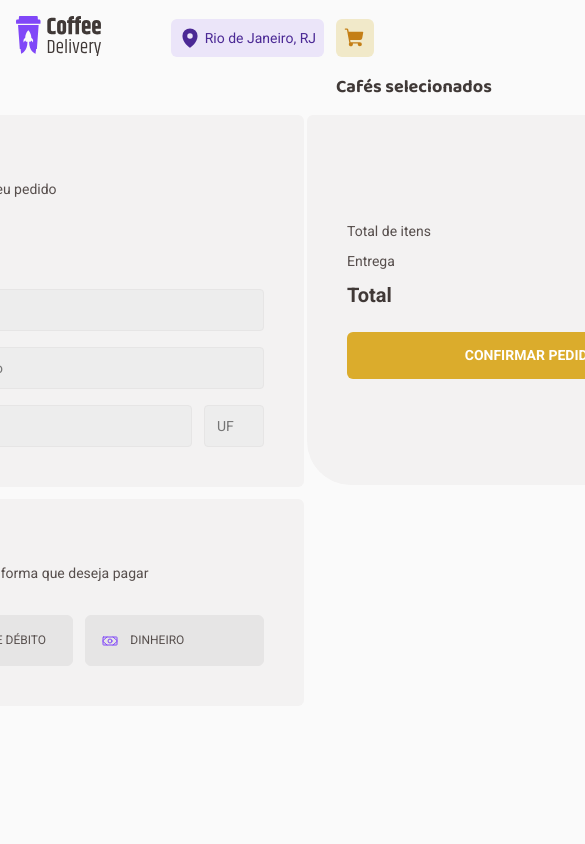
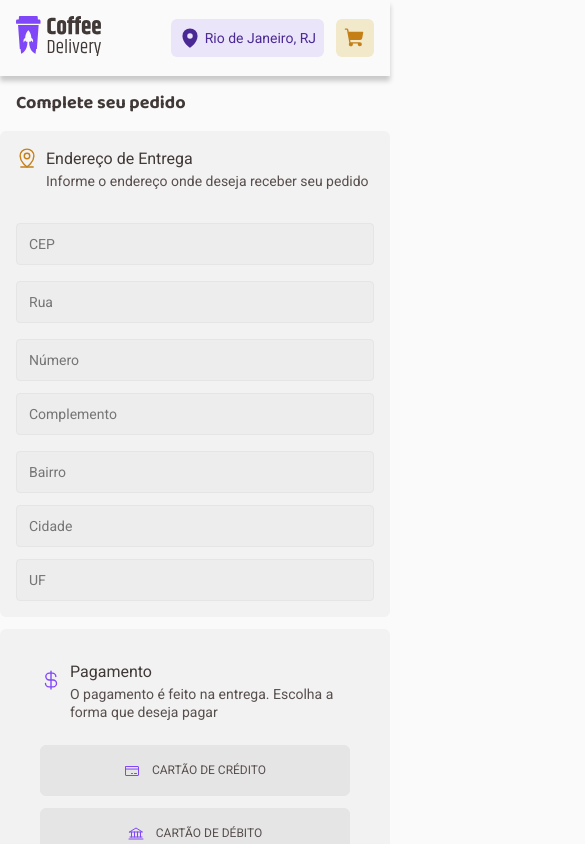
Before and after one commit to bernardo-caetano/coffee-delivery, a React (Vite) app: page /checkout in a window 390 px wide. Shown: the top 844 px of the page, 585 px wide, since content can reach past the window. Built offline with nearby package versions, Linux system fonts and the light colour scheme.

Commit message:
checkout and success pages responsivity done

```diff
--- a/src/components/Header/styles.ts
+++ b/src/components/Header/styles.ts
@@ -8,6 +8,12 @@ export const HeaderContainer = styled.header`
   padding: 2rem 0;
   @media (max-width: 768px) {
     padding: 1rem 1rem;
+    position: fixed;
+    top: 0;
+    left: 0;
+    right: 0;
+    background: ${(props) => props.theme.background};
+    box-shadow: 0 5px 5px rgba(0, 0, 0, 0.2);
   }
 `
 export const LocalizationCartContainer = styled.div`
--- a/src/layout/DefaultLayout.tsx
+++ b/src/layout/DefaultLayout.tsx
@@ -1,11 +1,12 @@
 import { Outlet } from 'react-router-dom'
-import { LayoutContainer } from './styles'
+import { LayoutContainer, BackgroundHeader } from './styles'
 import { Header } from '../components/Header'
 
 export function DefaultLayout() {
   return (
     <LayoutContainer>
       <Header />
+      <BackgroundHeader />
       <Outlet />
     </LayoutContainer>
   )
--- a/src/layout/styles.ts
+++ b/src/layout/styles.ts
@@ -6,3 +6,12 @@ export const LayoutContainer = styled.div`
   justify-content: center;
   flex-direction: column;
 `
+
+export const BackgroundHeader = styled.div`
+  @media (max-width: 768px) {
+    width: 100%;
+    height: 76px;
+
+    margin-bottom: 1rem;
+  }
+`
--- a/src/pages/Checkout/index.tsx
+++ b/src/pages/Checkout/index.tsx
@@ -139,7 +139,7 @@ export function Checkout() {
           />
           <FormContent>
             <Input
-              width="12.5rem"
+              style={{ width: '12.5rem' }}
               placeholder="CEP"
               required
               type="number"
@@ -147,7 +147,7 @@ export function Checkout() {
               onChange={(e) => updateDeliveryData(e)}
             />
             <Input
-              width="100%"
+              style={{ width: '100%' }}
               placeholder="Rua"
               required
               type="text"
@@ -157,14 +157,14 @@ export function Checkout() {
             <InputContainer>
               <Input
                 name="number"
-                width="12.5rem"
+                style={{ width: '12.5rem' }}
                 placeholder="Número"
                 required
                 type="number"
                 onChange={(e) => updateDeliveryData(e)}
               />
               <Input
-                width="100%"
+                style={{ width: '100%' }}
                 placeholder="Complemento"
                 type="text"
                 name="complement"
@@ -174,14 +174,14 @@ export function Checkout() {
             <InputContainer>
               <Input
                 name="neighbor"
-                width="12.5rem"
+                style={{ width: '12.5rem' }}
                 placeholder="Bairro"
                 required
                 type="text"
                 onChange={(e) => updateDeliveryData(e)}
               />
               <Input
-                width="100%"
+                style={{ width: '100%' }}
                 placeholder="Cidade"
                 required
                 type="text"
@@ -189,7 +189,7 @@ export function Checkout() {
                 onChange={(e) => updateDeliveryData(e)}
               />
               <Input
-                width="3.75rem"
+                style={{ width: '3.75rem' }}
                 placeholder="UF"
                 required
                 type="text"
--- a/src/pages/Checkout/styles.ts
+++ b/src/pages/Checkout/styles.ts
@@ -1,8 +1,4 @@
 import styled from 'styled-components'
-
-interface InputProps {
-  width: string
-}
 
 const BaseContainer = styled.div`
   display: flex;
@@ -17,11 +13,22 @@ export const CheckoutContainer = styled.div`
   width: 100%;
   gap: 2rem;
   max-width: 70rem;
+
+  @media (max-width: 1200px) {
+    flex-direction: column;
+    align-items: center;
+    justify-content: center;
+    max-width: 40rem;
+  }
 `
 
 export const AskContainer = styled(BaseContainer)`
   flex-direction: column;
   gap: 0.75rem;
+
+  @media (max-width: 1200px) {
+    width: 100%;
+  }
 `
 
 export const Title = styled.div`
@@ -39,6 +46,11 @@ export const Title = styled.div`
     line-height: 130%;
     color: ${(props) => props.theme['base-subtitle']};
   }
+
+  @media (max-width: 1200px) {
+    max-width: 40rem;
+    padding: 0 1rem;
+  }
 `
 
 export const FormContainer = styled.div`
@@ -55,6 +67,16 @@ export const FormContainer = styled.div`
   order: 0;
   align-self: stretch;
   flex-grow: 0;
+
+  @media (max-width: 1200px) {
+    max-width: 40rem;
+    width: 100%;
+  }
+
+  @media (max-width: 600px) {
+    padding: 1rem;
+    height: 100%;
+  }
 `
 
 export const PaymentContainer = styled.div`
@@ -71,6 +93,15 @@ export const PaymentContainer = styled.div`
   align-self: stretch;
   flex-grow: 0;
   flex-direction: column;
+
+  @media (max-width: 1200px) {
+    max-width: 40rem;
+    width: 100%;
+  }
+
+  @media (max-width: 600px) {
+    height: 100%;
+  }
 `
 export const CoffeeSelectedContainer = styled(BaseContainer)`
   flex-direction: column;
@@ -85,6 +116,12 @@ export const CoffeeSelectedContent = styled(BaseContainer)`
   background: ${(props) => props.theme['base-card']};
   border-radius: 6px 44px;
   flex-direction: column;
+
+  @media (max-width: 1200px) {
+    max-width: 40rem;
+    width: 100%;
+    padding: 1rem;
+  }
 `
 export const FormContent = styled.div`
   display: flex;
@@ -94,14 +131,21 @@ export const FormContent = styled.div`
   gap: 1rem;
   width: 100%;
   margin-top: 2rem;
+
+  @media (max-width: 600px) {
+    justify-content: flex-start;
+  }
 `
 
 export const InputContainer = styled(BaseContainer)`
   width: 100%;
   gap: 0.75rem;
+  @media (max-width: 600px) {
+    flex-direction: column;
+    justify-content: flex-start;
+  }
 `
-export const Input = styled.input<InputProps>`
-  width: ${(props) => props.width};
+export const Input = styled.input`
   height: 2.625rem;
   padding: 0.75rem;
   background: ${(props) => props.theme['base-input']};
@@ -127,11 +171,19 @@ export const Input = styled.input<InputProps>`
   &:focus {
     border-color: ${(props) => props.theme['yellow-dark']};
   }
+
+  @media (max-width: 600px) {
+    width: 100% !important;
+  }
 `
 export const PaymmentContent = styled(BaseContainer)`
   width: 100%;
   gap: 0.75rem;
   margin-top: 2rem;
+
+  @media (max-width: 600px) {
+    flex-direction: column;
+  }
 `
 
 export const PaymentButton = styled.button`
@@ -152,6 +204,17 @@ export const PaymentButton = styled.button`
   line-height: 160%;
   text-transform: uppercase;
   color: ${(props) => props.theme['base-text']};
+
+  @media (max-width: 1200px) {
+    max-width: 11.17rem;
+    width: 100%;
+    text-align: start;
+  }
+
+  @media (max-width: 1200px) {
+    max-width: 100%;
+    justify-content: center;
+  }
 `
 
 export const CoffeeListContent = styled(BaseContainer)`
@@ -190,6 +253,11 @@ export const TotalPriceContent = styled(BaseContainer)`
     text-transform: uppercase;
     color: ${(props) => props.theme.white};
     font-stretch: 100;
+
+    @media (max-width: 400px) {
+      padding: 0.75rem 1rem;
+      width: 100%;
+    }
   }
 `
 
--- a/src/pages/Success/styles.ts
+++ b/src/pages/Success/styles.ts
@@ -9,6 +9,10 @@ const BaseContainer = styled.div`
 export const SuccessContainer = styled(BaseContainer)`
   max-width: 70rem;
   flex-direction: column;
+
+  @media (max-width: 1200px) {
+    padding: 0 1rem;
+  }
 `
 export const Title = styled(BaseContainer)`
   flex-direction: column;
@@ -32,6 +36,15 @@ export const Title = styled(BaseContainer)`
 `
 export const SuccessContent = styled(BaseContainer)`
   gap: 6.375rem;
+
+  @media (max-width: 1200px) {
+    flex-direction: column;
+
+    img {
+      width: 100%;
+      height: auto;
+    }
+  }
 `
 export const DeliveryInfo = styled(BaseContainer)`
   flex-direction: column;
@@ -41,4 +54,9 @@ export const DeliveryInfo = styled(BaseContainer)`
   border: 1px solid #dbac2c;
   border-radius: 6px 36px;
   min-width: 32.875rem;
+
+  @media (max-width: 1200px) {
+    min-width: 0px;
+    width: 100%;
+  }
 `
```
